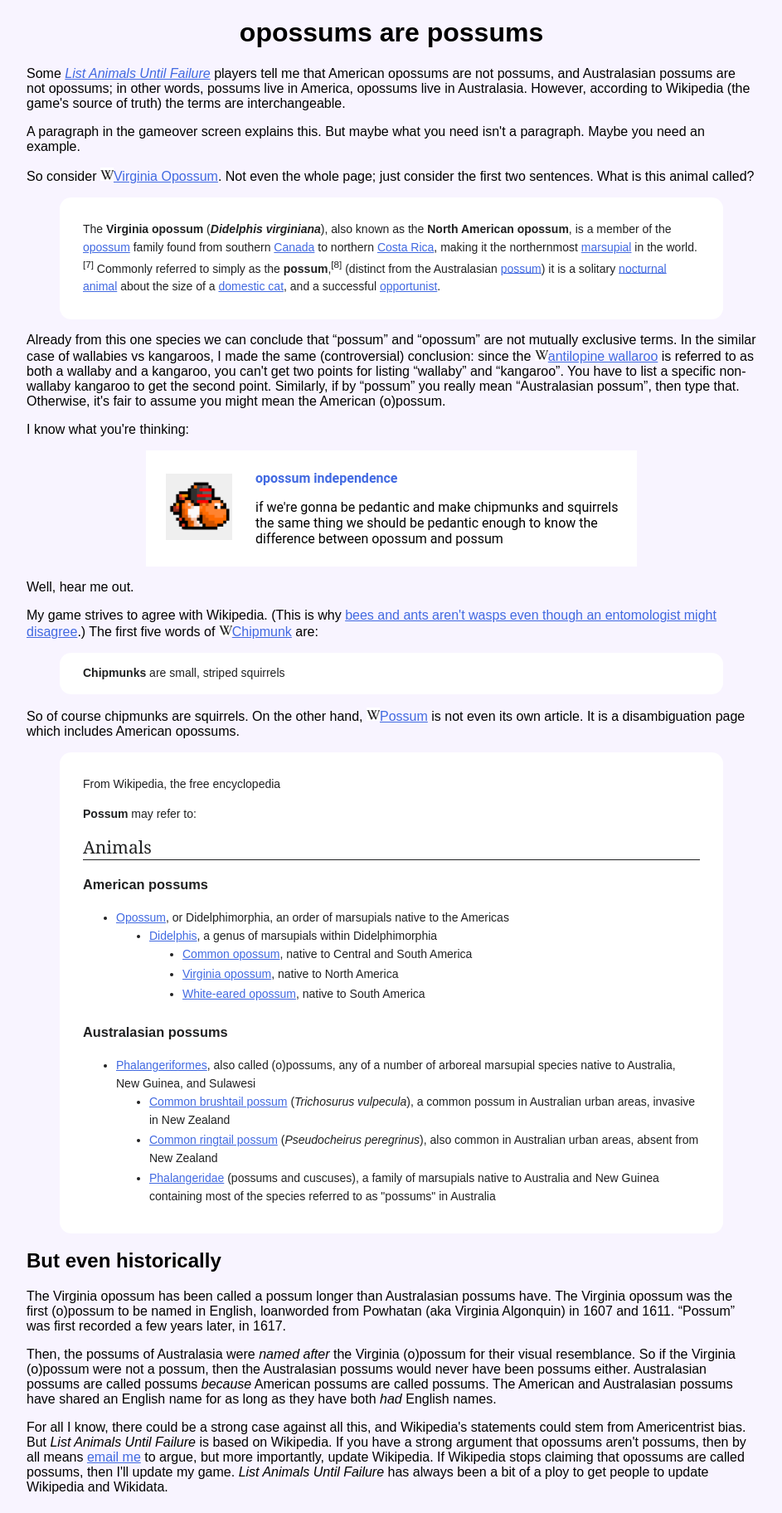
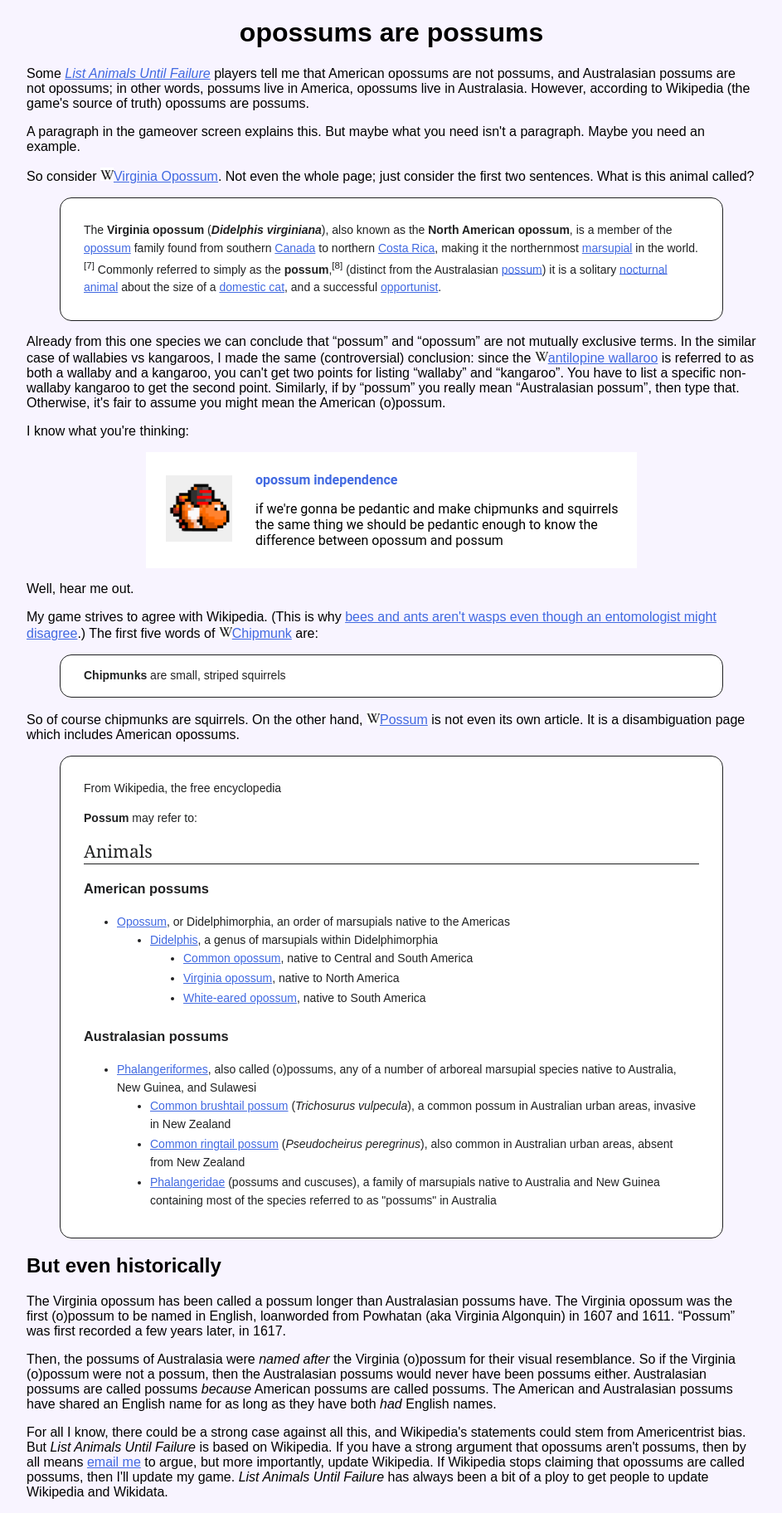
Before and after one commit to Roachbones/Roachbones.github.io, a Jekyll site: the page built from drafts/poss.html, in a window 1280 px wide. Shown: the whole page at 83% size, without its empty margins (168-1111 px from the left). Built offline with Jekyll 4.4.1, drawn with Linux system fonts in a browser that asks for light colours; some web fonts are replaced.

```diff
--- a/drafts/poss.html
+++ b/drafts/poss.html
@@ -43,6 +44,7 @@ style: |
             border-bottom: 1px solid;
             font-weight: normal;
         }
+        @media (max-width: 30rem) { margin-left: 0; margin-right: 0; }
         ul { list-style-type: disc; }
     }
     @font-face {
@@ -60,11 +62,11 @@ style: |
 <link rel=stylesheet type=text/css href=https://rose.systems/style.css>
 
 
-<p>Some <a href=https://rose.systems/animalist><i>List Animals Until Failure</i></a> players tell me that American opossums are not possums, and Australasian possums are not opossums; in other words, possums live in America, opossums live in Australasia. However, according to Wikipedia (the game's source of truth) the terms are interchangeable.
+<p>Some <a href=https://rose.systems/animalist><i>List Animals Until Failure</i></a> players tell me that American opossums are not possums, and Australasian possums are not opossums; in other words, possums live in America, opossums live in Australasia. However, according to Wikipedia (the game's source of truth) opossums are possums.
 
 <p>A paragraph in the gameover screen explains this. But maybe what you need isn't a paragraph. Maybe you need an example.
 
-<p>So consider <a href=https://en.wikipedia.org/Virginia_opossum>Virginia Opossum</a>. Not even the whole page; just consider the first two sentences. What is this animal called?
+<p>So consider <a href=https://en.wikipedia.org/wiki/Virginia_opossum>Virginia Opossum</a>. Not even the whole page; just consider the first two sentences. What is this animal called?
 
 <blockquote class=wikipedia>
     <p>The <b>Virginia opossum</b> (<i><b>Didelphis virginiana</b></i>), also known as the <b>North American opossum</b>, is a member of the <a href="https://en.wikipedia.org/wiki/Opossum">opossum</a> family found from southern <a href="https://en.wikipedia.org/wiki/Canada">Canada</a> to northern <a href="https://en.wikipedia.org/wiki/Costa_Rica">Costa Rica</a>, making it the northernmost <a href="https://en.wikipedia.org/wiki/Marsupial">marsupial</a> in the world.<sup id="cite_ref-7" class="reference"><span class="cite-bracket">[</span>7<span class="cite-bracket">]</span></sup> Commonly referred to simply as the <b>possum</b>,<sup id="cite_ref-8" class="reference"><span class="cite-bracket">[</span>8<span class="cite-bracket">]</span></sup> (distinct from the Australasian <a href="https://en.wikipedia.org/wiki/Phalangeriformes">possum</a>) it is a solitary <a href="https://en.wikipedia.org/wiki/Nocturnal_animal">nocturnal animal</a> about the size of a <a href="https://en.wikipedia.org/wiki/Domestic_cat" class="mw-redirect">domestic cat</a>, and a successful <a href="https://en.wikipedia.org/wiki/Opportunism#Biological">opportunist</a>.
```
Also changed, not shown: other parts of drafts/poss.html (+1 -0 lines).
